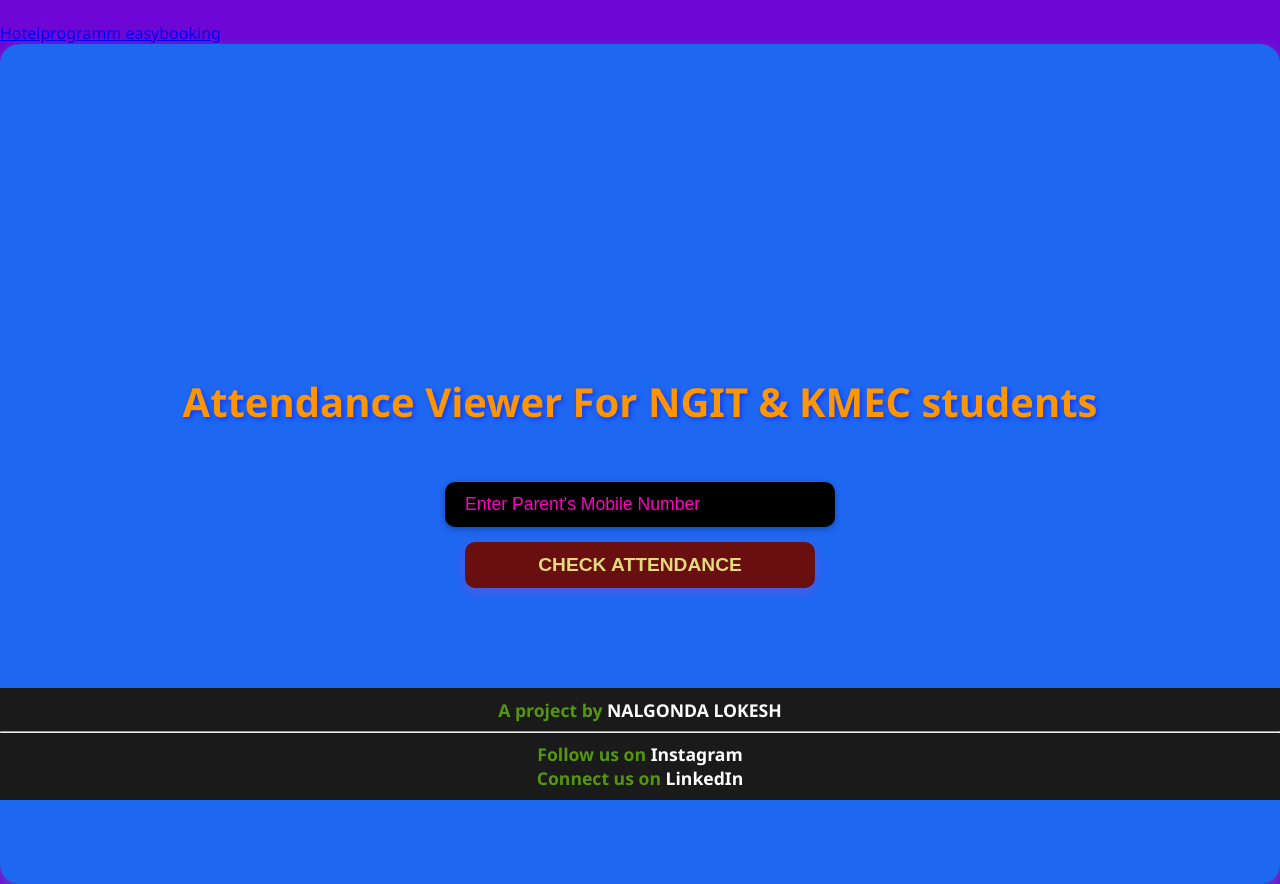
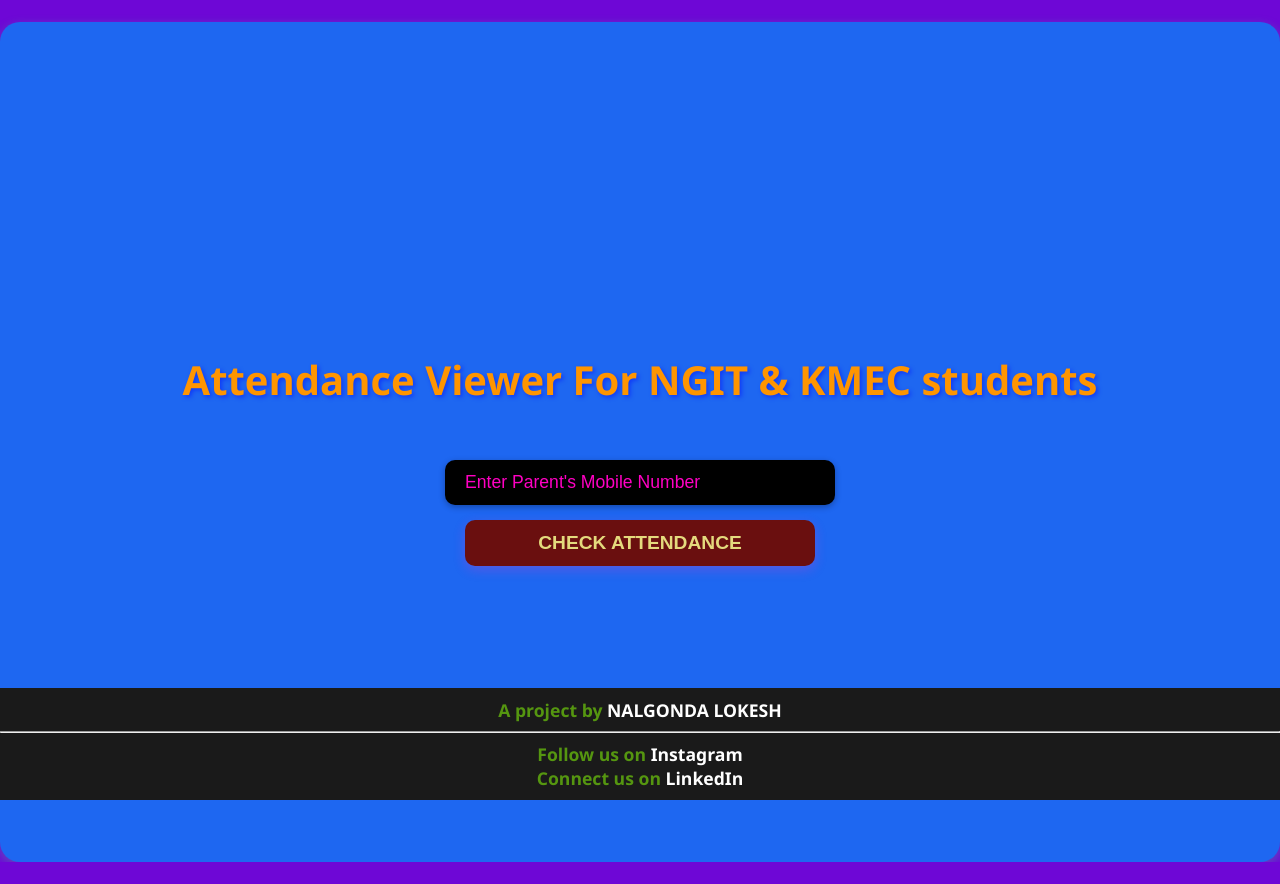
Before and after one commit to Loki-Matrix/KMECxNGIT, a plain HTML site: page index.html in a window 1280 px wide. After the commit the page ends 862 px from the top, so only its background shows below. Drawn offline with Linux system fonts and the light colour scheme.

Commit message:
Update index.html

```diff
--- a/index.html
+++ b/index.html
@@ -6,7 +6,7 @@
     <title>NGIT x KMEC Attendance Tracker</title>
     <link rel="stylesheet" href="styles.css">
     <script type="text/javascript" src="https://freehitcounters.org/count/gvoo"></script><br>
-    <a href='https://www.easybooking.eu/produkte/julia-hotelsoftware'>Hotelprogramm easybooking</a> </script>
+     </script>
 </head>
 <body>
     <div id="home-ui" class="home-ui">
```
